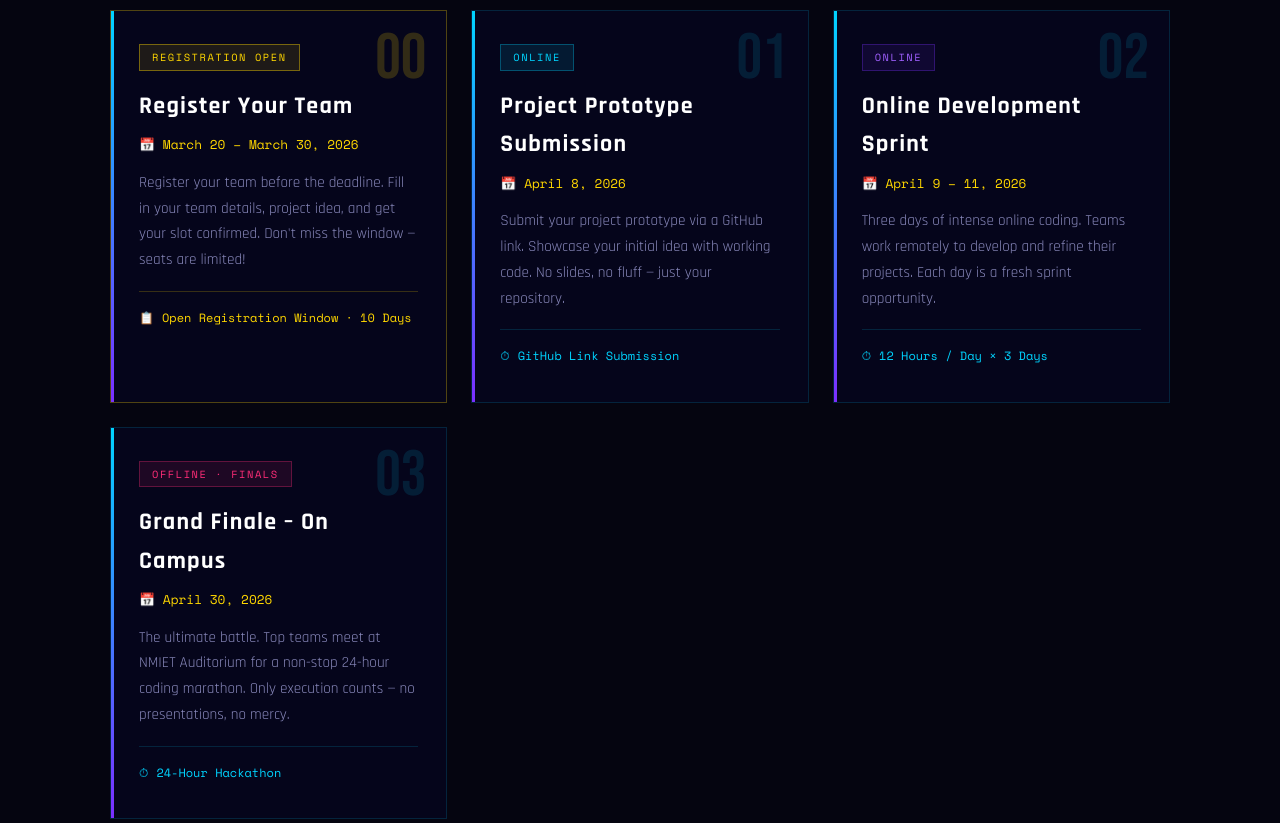
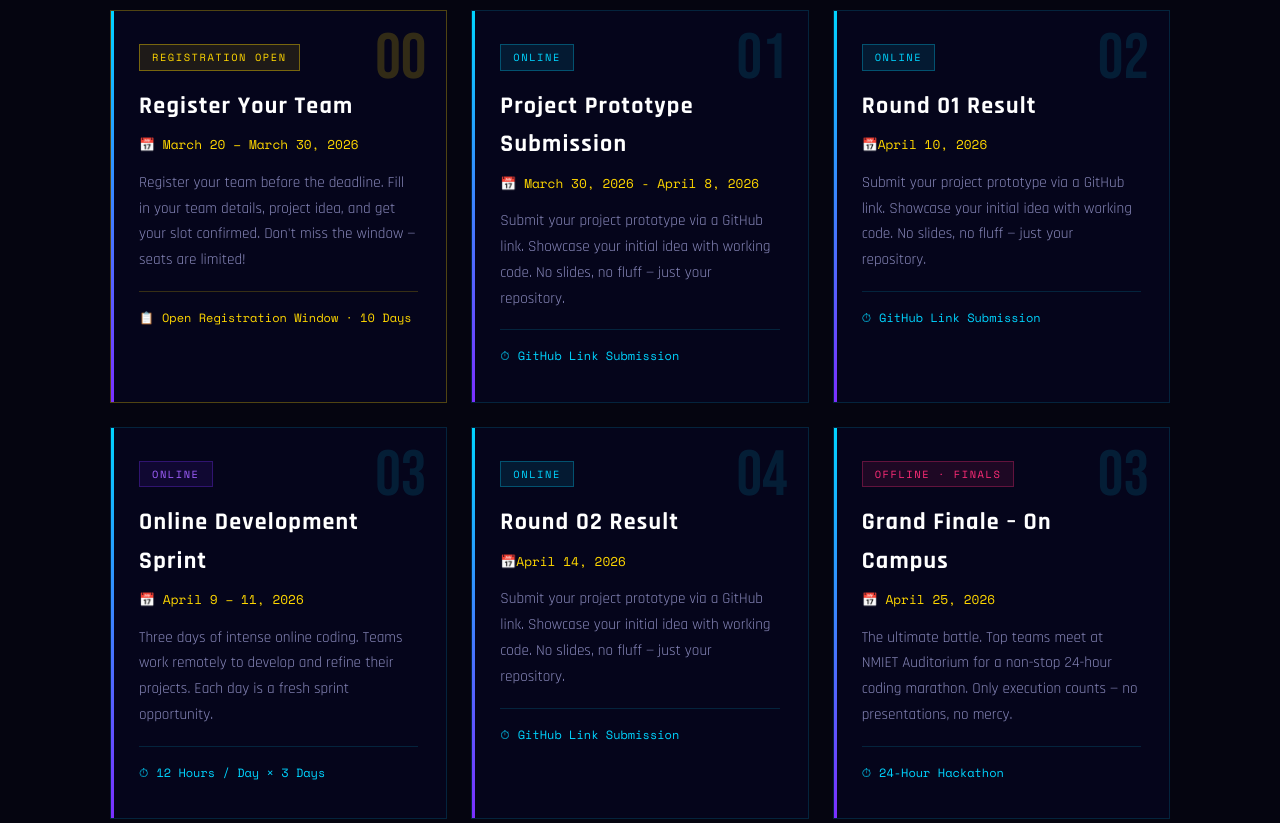
Before and after one commit to VectorIoST/nmiet.it-dept, a plain HTML site: page index.html in a window 1280 px wide. Shown: the part 1360-2183 px from the top of the page. Drawn offline with nearby package versions, Linux system fonts and the light colour scheme.

Commit message:
Update index.html

```diff
--- a/index.html
+++ b/index.html
@@ -246,12 +246,20 @@
       <div class="round-number">01</div>
       <div class="round-badge">Online</div>
       <div class="round-title">Project Prototype Submission</div>
-      <div class="round-date">📅 April 8, 2026</div>
+      <div class="round-date">📅 March 30, 2026 - April 8, 2026</div>
       <p class="round-desc">Submit your project prototype via a GitHub link. Showcase your initial idea with working code. No slides, no fluff — just your repository.</p>
       <div class="round-duration"><span>⏱</span> GitHub Link Submission</div>
     </div>
     <div class="round-card">
       <div class="round-number">02</div>
+      <div class="round-badge">Online</div>
+      <div class="round-title">Round 01 Result</div>
+      <div class="round-date">📅April 10, 2026</div>
+      <p class="round-desc">Submit your project prototype via a GitHub link. Showcase your initial idea with working code. No slides, no fluff — just your repository.</p>
+      <div class="round-duration"><span>⏱</span> GitHub Link Submission</div>
+    </div>
+    <div class="round-card">
+      <div class="round-number">03</div>
       <div class="round-badge online">Online</div>
       <div class="round-title">Online Development Sprint</div>
       <div class="round-date">📅 April 9 – 11, 2026</div>
@@ -259,10 +267,18 @@
       <div class="round-duration"><span>⏱</span> 12 Hours / Day × 3 Days</div>
     </div>
     <div class="round-card">
+      <div class="round-number">04</div>
+      <div class="round-badge">Online</div>
+      <div class="round-title">Round 02 Result</div>
+      <div class="round-date">📅April 14, 2026</div>
+      <p class="round-desc">Submit your project prototype via a GitHub link. Showcase your initial idea with working code. No slides, no fluff — just your repository.</p>
+      <div class="round-duration"><span>⏱</span> GitHub Link Submission</div>
+    </div>
+    <div class="round-card">
       <div class="round-number">03</div>
       <div class="round-badge offline">Offline · Finals</div>
       <div class="round-title">Grand Finale – On Campus</div>
-      <div class="round-date">📅 April 30, 2026</div>
+      <div class="round-date">📅 April 25, 2026</div>
       <p class="round-desc">The ultimate battle. Top teams meet at NMIET Auditorium for a non-stop 24-hour coding marathon. Only execution counts — no presentations, no mercy.</p>
       <div class="round-duration"><span>⏱</span> 24-Hour Hackathon</div>
     </div>
```
